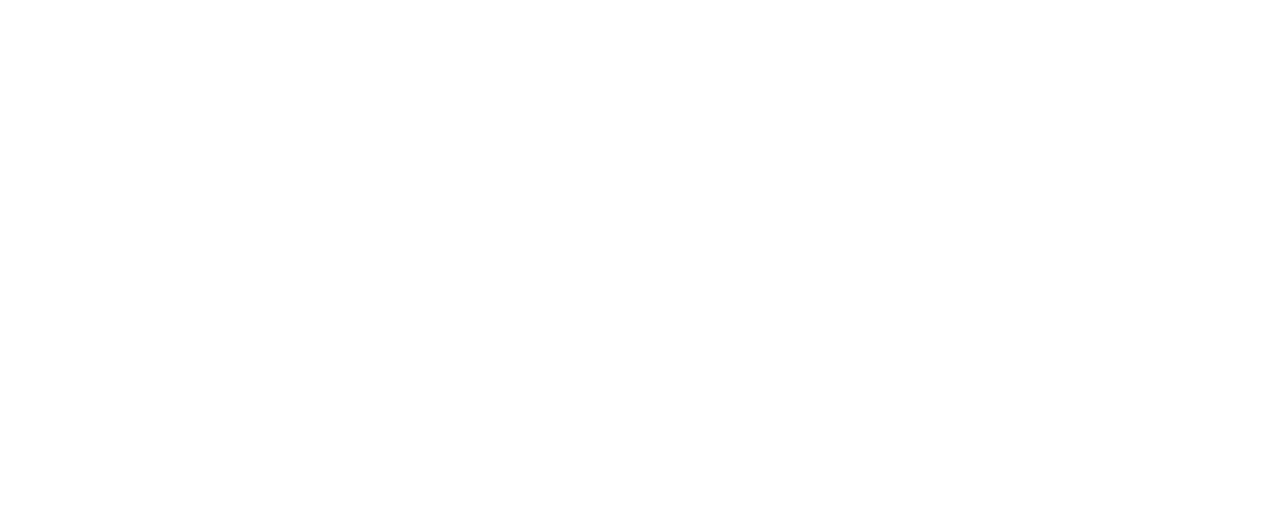
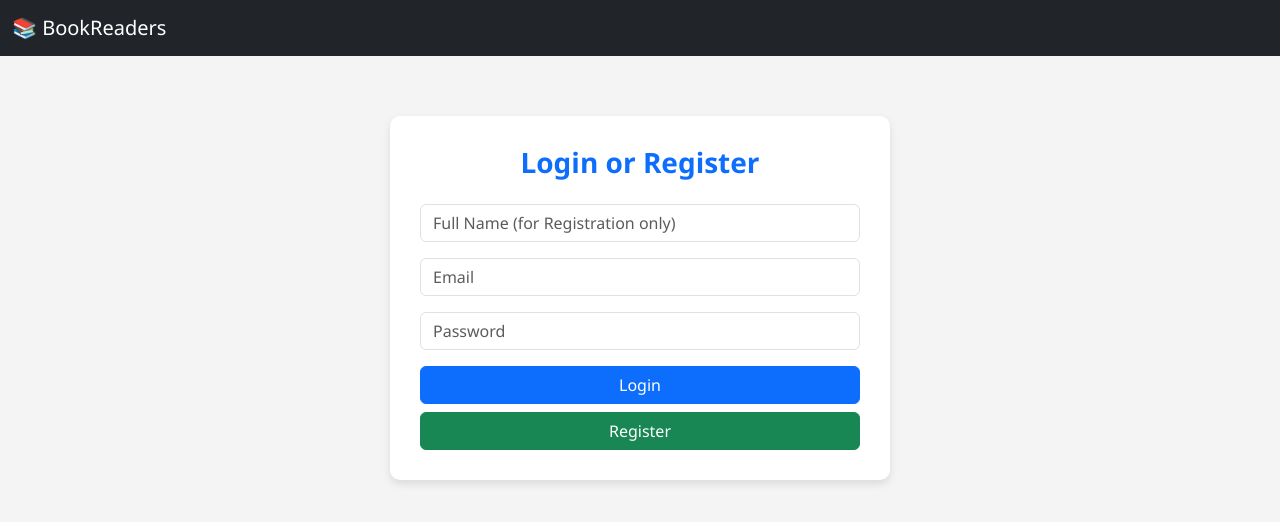
Before and after one commit to Amit-1707/book-readers, a plain HTML site: page login_register.html in a window 1280 px wide. Drawn offline with nearby package versions, Linux system fonts and the light colour scheme; no server answers.

Commit message:
Add files via upload

```diff
--- a/login_register.html
+++ b/login_register.html
@@ -1 +1,89 @@
-<!-- UX/UI enhanced version of login_register.html -->
+<!DOCTYPE html>
+<html lang="en">
+<head>
+  <meta charset="UTF-8" />
+  <meta name="viewport" content="width=device-width, initial-scale=1.0"/>
+  <title>Login / Register - BookReaders</title>
+  <link rel="stylesheet" href="https://cdn.jsdelivr.net/npm/bootstrap@5.3.2/dist/css/bootstrap.min.css"/>
+  <script src="https://www.gstatic.com/firebasejs/9.22.2/firebase-app-compat.js"></script>
+  <script src="https://www.gstatic.com/firebasejs/9.22.2/firebase-auth-compat.js"></script>
+  <script src="https://www.gstatic.com/firebasejs/9.22.2/firebase-firestore-compat.js"></script>
+  <script src="firebaseConfig.js"></script>
+  <style>
+    body { background-color: #f4f4f4; font-family: 'Segoe UI', sans-serif; }
+    .form-box {
+      max-width: 500px;
+      margin: auto;
+      padding: 30px;
+      background: white;
+      border-radius: 10px;
+      margin-top: 60px;
+      box-shadow: 0 4px 8px rgba(0,0,0,0.1);
+    }
+    h3 {
+      color: #0d6efd;
+      font-weight: 600;
+    }
+  </style>
+</head>
+<body>
+<nav class="navbar navbar-expand-lg navbar-dark bg-dark">
+  <div class="container-fluid">
+    <a class="navbar-brand" href="index.html">📚 BookReaders</a>
+  </div>
+</nav>
+
+<div class="container">
+  <div class="form-box">
+    <h3 class="text-center mb-4">Login or Register</h3>
+    <div id="login-status" class="text-danger text-center mb-3"></div>
+    <input type="text" id="name" class="form-control mb-3" placeholder="Full Name (for Registration only)" />
+    <input type="email" id="email" class="form-control mb-3" placeholder="Email" />
+    <input type="password" id="password" class="form-control mb-3" placeholder="Password" />
+    <div class="d-grid gap-2">
+      <button class="btn btn-primary" onclick="login()">Login</button>
+      <button class="btn btn-success" onclick="register()">Register</button>
+    </div>
+  </div>
+</div>
+
+<script>
+  const db = firebase.firestore();
+
+  firebase.auth().onAuthStateChanged(user => {
+    if (user) {
+      window.location.href = "index.html";
+    }
+  });
+
+  function login() {
+    const email = document.getElementById("email").value;
+    const password = document.getElementById("password").value;
+    firebase.auth().signInWithEmailAndPassword(email, password)
+      .then(() => window.location.href = "index.html")
+      .catch(error => document.getElementById("login-status").innerText = error.message);
+  }
+
+  function register() {
+    const name = document.getElementById("name").value.trim();
+    const email = document.getElementById("email").value;
+    const password = document.getElementById("password").value;
+
+    if (!name) {
+      document.getElementById("login-status").innerText = "Please enter your name for registration.";
+      return;
+    }
+
+    firebase.auth().createUserWithEmailAndPassword(email, password)
+      .then(userCredential => {
+        return userCredential.user.updateProfile({ displayName: name });
+      })
+      .then(() => {
+        window.location.href = "index.html";
+      })
+      .catch(error => document.getElementById("login-status").innerText = error.message);
+  }
+</script>
+<script src="https://cdn.jsdelivr.net/npm/bootstrap@5.3.2/dist/js/bootstrap.bundle.min.js"></script>
+</body>
+</html>
```
